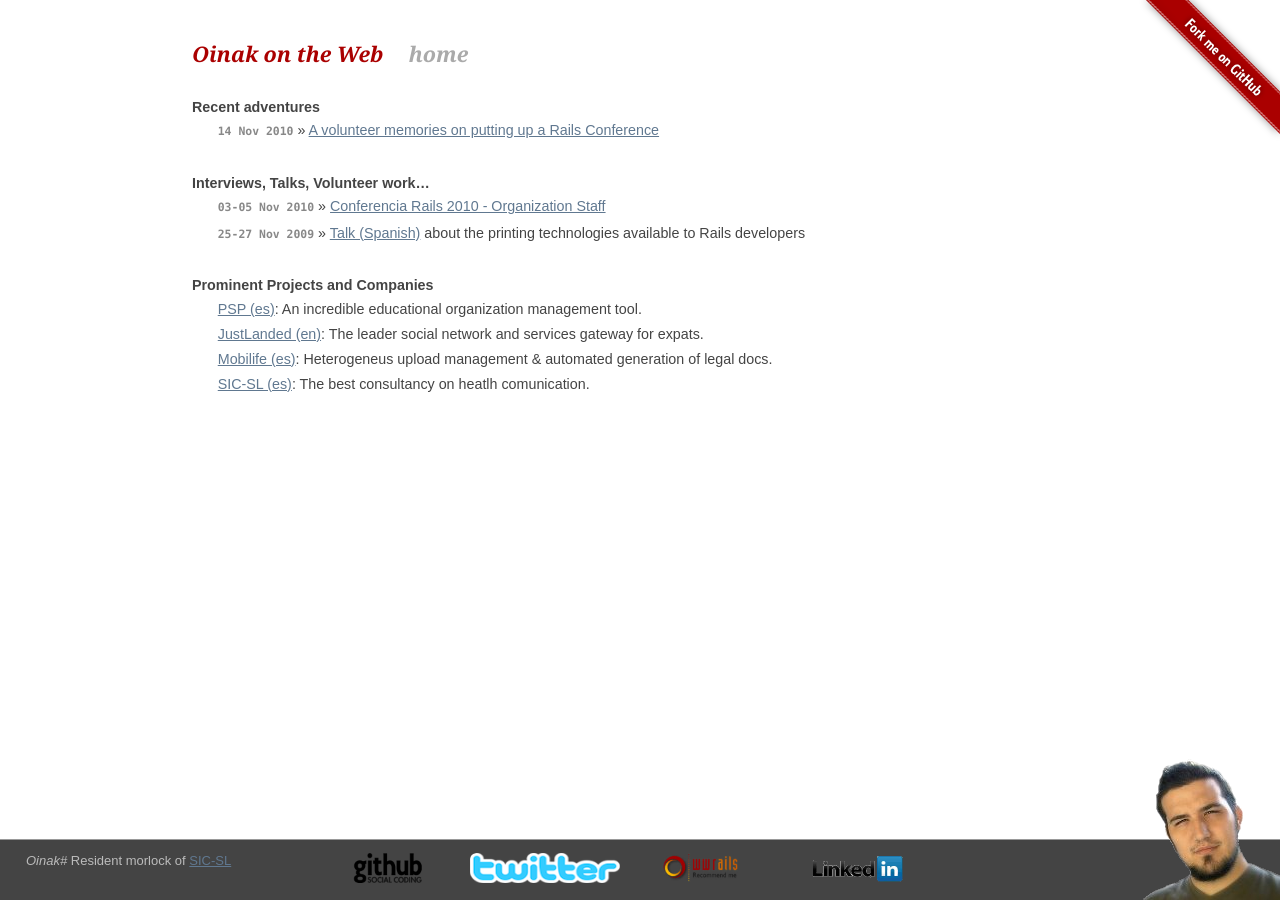
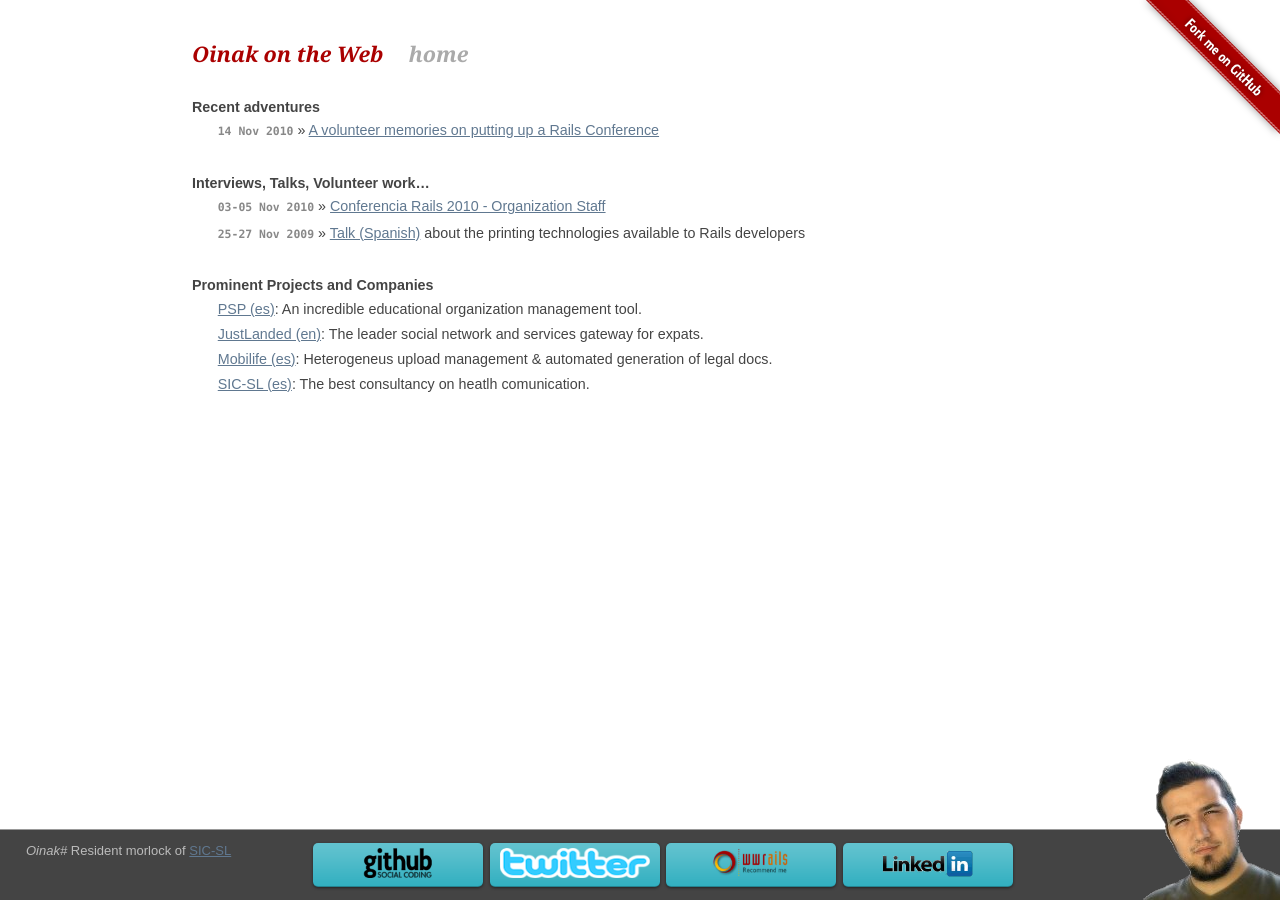
Before and after one commit to oinak/oinak.github.com, a Jekyll site: the page built from index.html, in a window 1280 px wide. Built offline with Jekyll 4.4.1, drawn with Linux system fonts in a browser that asks for light colours; nearby versions of some CDN libraries; Markdown is read by kramdown in place of the engine named in the settings.

Commit message:
Awesome buttons css inclusion and contact links tidyup

```diff
--- a/_layouts/default.html
+++ b/_layouts/default.html
@@ -23,6 +23,9 @@
 
   <!-- syntax highlighting CSS -->
   <link rel="stylesheet" href="/css/syntax.css" type="text/css" />
+
+  <!-- awesome buttons CSS -->
+  <link rel="stylesheet" href="/css/awesome.css" type="text/css" />
 
   <!--  Mobile viewport optimized: j.mp/bplateviewport -->
   <meta name="viewport" content="width=device-width, initial-scale=1.0">
@@ -69,10 +72,25 @@
     </div>
     <div class="contact">
       <ul>
-        <li><a href="http://github.com/oinak/"><img class="box_round" src="/images/github_logo.png" alt="github.com/oinak"/></a></li>
-        <li><a href="http://twitter.com/oinak/"><img class="box_round" src="/images/twitter_logo.png" alt="twitter.com/oinak" /></a></li>
-        <li><a href="http://www.workingwithrails.com/person/7118-fernando-mart-nez-de-la-cueva"><img class="box_round" src="/images/wwrails_logo.png" alt="http://www.workingwithrails.com/person/7118-fernando-mart-nez-de-la-cueva" /></a></li>
-        <li><a href="http://www.linkedin.com/in/fernandomc"><img class="box_round" src="/images/linkedin_logo.png" alt="linkedin.com/in/fernandomc" /></a></li>
+        <li>
+          <a class="awesome blue" href="http://github.com/oinak/">
+            <img class="box_round" src="/images/github_logo.png" alt="github.com/oinak"/>
+          </a>
+        </li>
+        <li>
+          <a class="awesome blue" href="http://twitter.com/oinak/">
+            <img class="box_round" src="/images/twitter_logo.png" alt="twitter.com/oinak" />
+          </a>
+        </li>
+        <li>
+          <a class="awesome blue"  href="http://www.workingwithrails.com/person/7118-fernando-mart-nez-de-la-cueva"><img class="box_round" src="/images/wwrails_logo.png" alt="http://www.workingwithrails.com/person/7118-fernando-mart-nez-de-la-cueva" />
+          </a>
+        </li>
+        <li>
+          <a class="awesome blue"  href="http://www.linkedin.com/in/fernandomc">
+            <img class="box_round" src="/images/linkedin_logo.png" alt="linkedin.com/in/fernandomc" />
+          </a>
+        </li>
         <!--
         <li><a href="http://feeds.feedburner.com/oinak">[rss]</a></li>
         -->
```
